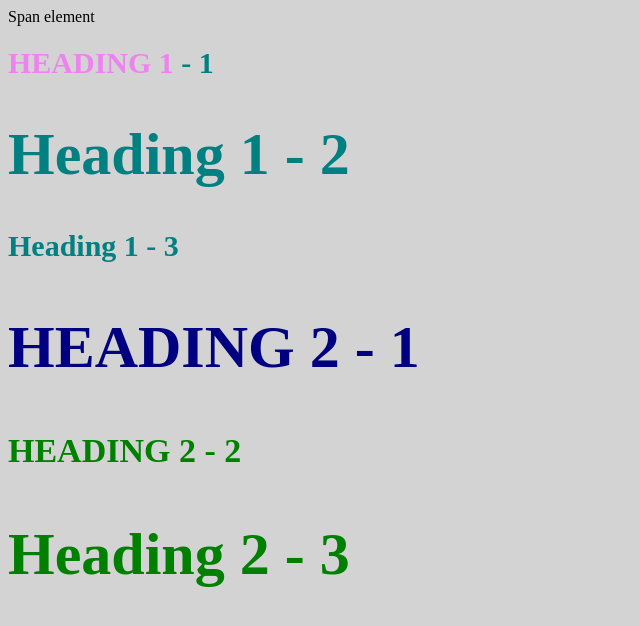
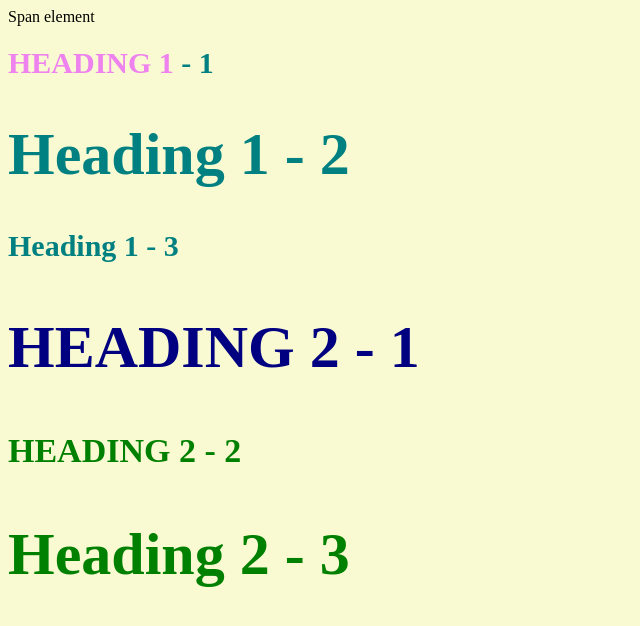
Before and after one commit to Cyberpunk32/Cartoon-hero, a plain HTML site: page style-test.html in a window 1280 px wide. Shown: the whole page, without its empty margins (0-640 px from the left). Drawn offline with Linux system fonts and the light colour scheme.

Commit message:
Created a css test html page and a css file

```diff
--- a/css/test.css
+++ b/css/test.css
@@ -1,5 +1,5 @@
 body{
-    background-color: lightgray;
+    background-color:lightgoldenrodyellow;
 }
 
 
```
